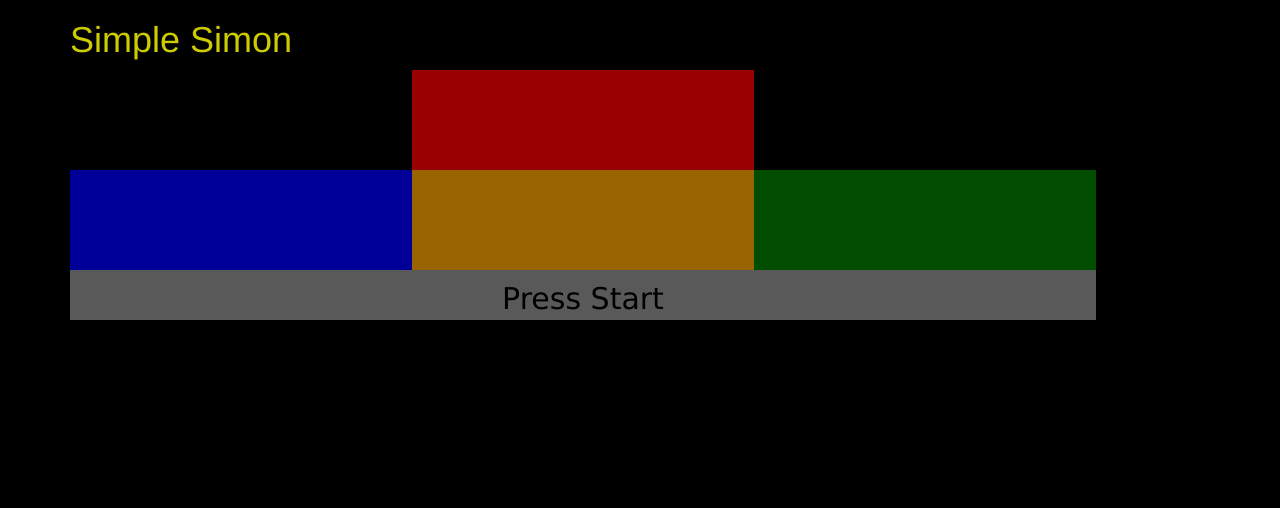
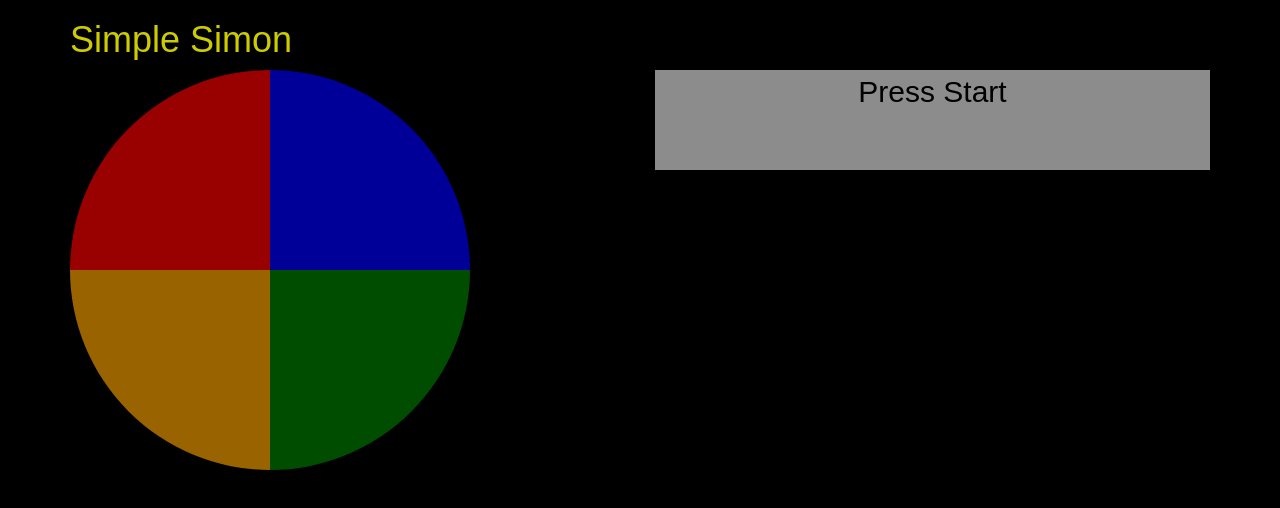
Before and after one commit to alauritzen/Simple-Simon, a plain HTML site: page public/index.html in a window 1280 px wide. Drawn offline with nearby package versions, Linux system fonts and the light colour scheme; a web font is replaced by a local one.

Commit message:
weekend work

```diff
--- a/public/css/simon_css.css
+++ b/public/css/simon_css.css
@@ -1,5 +1,6 @@
 body {
-    background-color: black;
+    background-color:black;
+    font-family: "Cabin Condensed", sans-serif;
 }
 
 h1 {
@@ -8,53 +9,91 @@ h1 {
 }
 
 h2 {
-    font-family: Verdana, Geneva, sans-serif;
     text-align: center;
     bottom: 15%;
     position: relative;
 }
 
+h3 {
+    font-family: "Geostar Fill", monospace;
+}
+
+#pitch {
+    height: 400px;
+    /*width: 90%;*/
+}
 
 .box {
-    height: 100px;
-    width: 30%;
+    /*height: 100px;*/
+    /*width: 30%;*/
     float:left;
     opacity: .60;
 }
 
-#box_up {
-    margin-left: 30%;
-    background-color: red;
+.color_buttons {
+    width: 200px;
+    height: 200px;
+    /*border-radius: 50%;*/
+    position: relative;
 }
 
-#box_left {
-    background-color: blue;
-    clear: left;
+/*
+.shift {
+    animation-name: spin;
+    animation-duration: 430ms;
+    animation-iteration-count: 1;
+    animation-timing-function: linear;
+        // or try
+    style: border-top-left-radius: 0%;
 }
 
-#box_down {
-    background-color: orange;
+@keyframes spin {
+    0% { transform: rotate (0deg); }
+    100% { transform: rotate (90deg); }
+} */
+
+#box_red {
+    background-color: red;
+    /*margin-left: 45%;*/
+    border-top-left-radius: 100%;
 }
 
-#box_right {
+#box_blue {
+    background-color: blue;
+    /*clear: left;*/
+    /*float: left;*/
+    border-top-right-radius: 100%;
+    /*margin-left:15%;*/
+}
+
+#box_orange {
+    background-color: orange;
+    border-bottom-left-radius: 100%;
+    /*margin-left: 80%;*/
+    clear:left;
+}
+
+#box_green {
     background-color: green;
+    border-bottom-right-radius: 100%;
+    /*clear: left;*/
+    /*margin-left: 50%;*/
 }
 
 #scorecard {
     background-color: white;
-    opacity: .35;
+    opacity: .55;
     color: black;
-    clear: left;
     height: auto;
-    width: 90%;
+    width: 100%;
     display: none;
+    padding-left: 20px;
 }
 
 #box_start {
     background-color: white;
-    opacity: .35;
+    opacity: .55;
     color: black;
-    clear: left;
-    height: 50px;
-    width: 90%;
+    height: 100px;
+    width: 100%;
 }
--- a/public/index.html
+++ b/public/index.html
@@ -5,23 +5,35 @@
     <meta charset="utf-8">
     <link rel="stylesheet" href="https://maxcdn.bootstrapcdn.com/bootstrap/3.3.6/css/bootstrap.min.css" integrity="sha384-1q8mTJOASx8j1Au+a5WDVnPi2lkFfwwEAa8hDDdjZlpLegxhjVME1fgjWPGmkzs7" crossorigin="anonymous">
     <link rel="stylesheet" href="css/simon_css.css">
+    <link href='https://fonts.googleapis.com/css?family=Geostar+Fill|Cabin+Condensed' rel='stylesheet' type='text/css'>
 </head>
 <body>
     <div class="container">
+        <div class="row">
+            <div class="col-md-12">
                 <div id="heading">
                     <h1>Simple Simon</h1>
                 </div>
-
-            <div class="box" id="box_up"></div>
-            <div class="box" id="box_left"></div>
-            <div class="box" id="box_down"></div>
-            <div class="box" id="box_right"></div>
+            </div>
+        </div>
+        <div class="row">
+            <div class="col-md-6">
+                <div id="pitch">
+                    <div class="box color_buttons" id="box_red"></div>
+                    <div class="box color_buttons" id="box_blue"></div>
+                    <div class="box color_buttons" id="box_orange"></div>
+                    <div class="box color_buttons" id="box_green"></div>
+                </div>
+            </div>
+            <div class="col-md-6">
                 <div class="box" id="scorecard">
                     <h3>Score: <span id="current_score">0</span></h3>
                     <h3>High score: <span id="high_score">0</span></h3>
                 </div>
                 <div class="box" id="box_start">
                     <h2 id="start_text">Press Start</h2>
+                </div>
+            </div>
         </div>
     </div>
 
--- a/public/js/simon_js.js
+++ b/public/js/simon_js.js
@@ -10,12 +10,12 @@
     var high_score=0;
 
     // use jquery to get ids of buttons
-    var $up = $("#box_up");
-    var $left = $("#box_left");
-    var $down = $("#box_down");
-    var $right = $("#box_right");
+    var $red = $("#box_red");
+    var $blue = $("#box_blue");
+    var $orange = $("#box_orange");
+    var $green = $("#box_green");
 
-    var buttons = [$up, $left, $down, $right];
+    var buttons = [$red, $blue, $orange, $green];
 
     // random number function
     function getRandomInt() {
@@ -38,8 +38,14 @@
         }
     }
 
+    // turn off buttons listener with this function
+    // var turnOffInput = function(event) {
+    // event.preventDefault();
+    // }
+
     // function to flash cpu string
     function flashSequence() {
+        // whichButton.click(turnOffInput);
         addCpuNumber();
 
         var index = 0;
@@ -60,9 +66,25 @@
                 index++;
             }
         }, interval);
+        // userInput();
     }
 
+    // function shiftColors() {
+        /*$("#box_red").animate({
+            left: "200px",
+            }, 430);*/
+
+        /*
+        $("#box_red").addClass("shift");
+        console.log("it ran");
+    };
+
+
+    shiftColors(); */
+
     // listener for user input
+    // make it a function so it only runs when computer finishes
+    // function userInput() {
         buttons.forEach(function (whichButton,index, array) {
             whichButton.click(function() {
                 // buttons flash faster for user input
@@ -79,11 +101,11 @@
                 if (userString[lastUserIndex] != cpuString[lastUserIndex]) {
                     userString = [];
                     cpuString = [];
-                $("#start_text").text("Oops! Game over! Your score was " + score + ".");
+                    $("#start_text").text("Oops! Game over! Your score was " + score + ". Press here to try again!").css("font-size", "28px");
                     score=0;
                     updateScore();
                     // change start text on game over
-            // input correct and complete string matches, clear user string for next round and run flashSequence again
+                // if input correct and complete string matches, clear user string for next round and run flashSequence again
                 } else if (userString.length == cpuString.length) {
                     // change start text when round is complete
                     $("#start_text").text("Well done! Prepare for the next round!");
@@ -94,9 +116,11 @@
                 // otherwise input is correct, but string is not complete, so nothing happens yet
                 } else {
                     $("#start_text").text("So far, so good!");
+                    // userInput();
                 }
             });
         });
+    // }
 
     // listener for start button runs flash sequence on start
     $("#box_start").click(function() {
```
Lines whose indentation alone changed are shown as unchanged.
